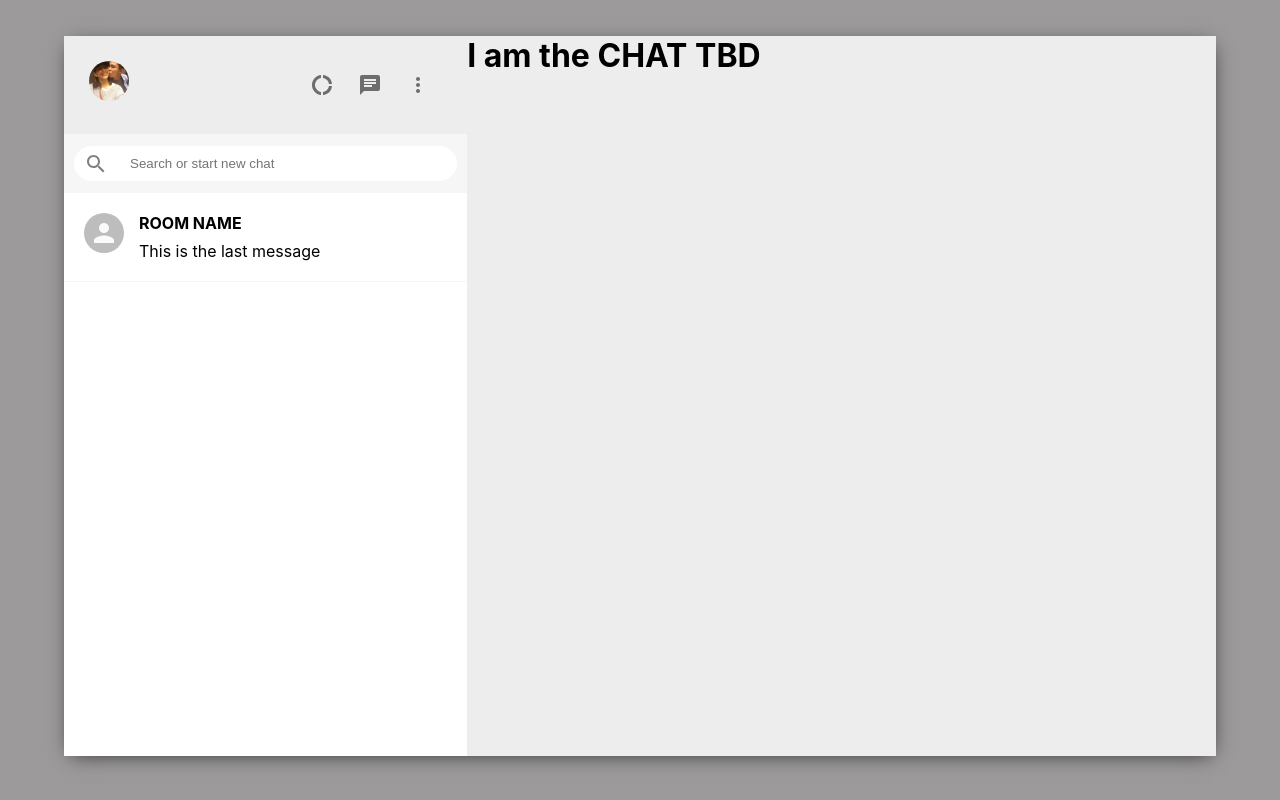
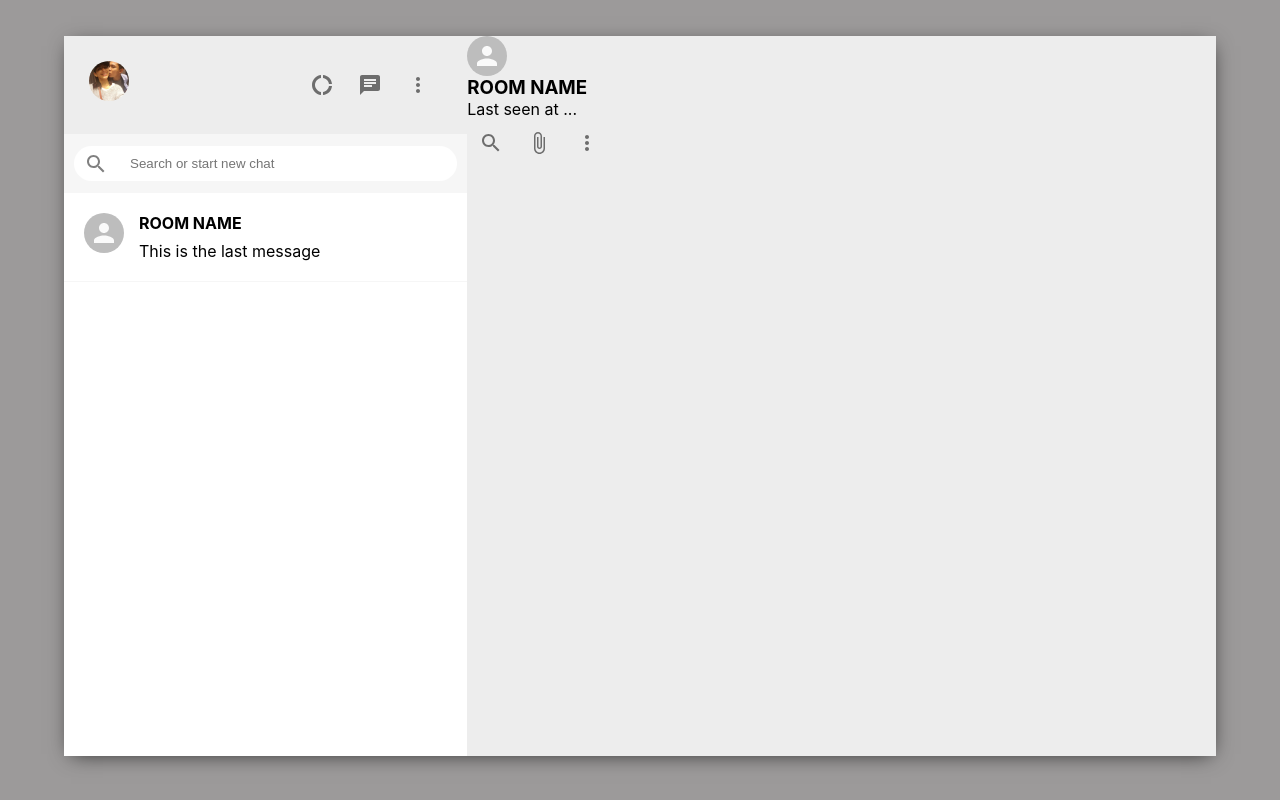
Before and after one commit to thatjenster/whatsapp-mern, a React (Create React App) app: page / in a window 1280 px wide. Built offline with nearby package versions, Linux system fonts and the light colour scheme.

Commit message:
add mui icon

```diff
--- a/src/components/Chat.js
+++ b/src/components/Chat.js
@@ -1,7 +1,28 @@
+const { Avatar, IconButton } = require("@material-ui/core");
+const { AttachFile, SearchOutlined, MoreVert } = require("@material-ui/icons");
+
 function Chat() {
     return (
         <div className="chat">
-            <h1> I am the CHAT TBD</h1>
+            <div className="chat__header">
+                <Avatar />
+                <div className="chat__headerInfo">
+                    <h3>ROOM NAME</h3>
+                    <p>Last seen at ...</p>
+                    <div className="chat_headerRight">
+                        <IconButton>
+                            <SearchOutlined />
+                        </IconButton>
+                        <IconButton>
+                            <AttachFile />
+                        </IconButton>
+                        <IconButton>
+                            <MoreVert />
+                        </IconButton>
+                    </div>
+                </div>
+
+            </div>
         </div>
     )
 }
```
Also changed, not shown: 1 other file (tests, documents, lock files or other folders).
